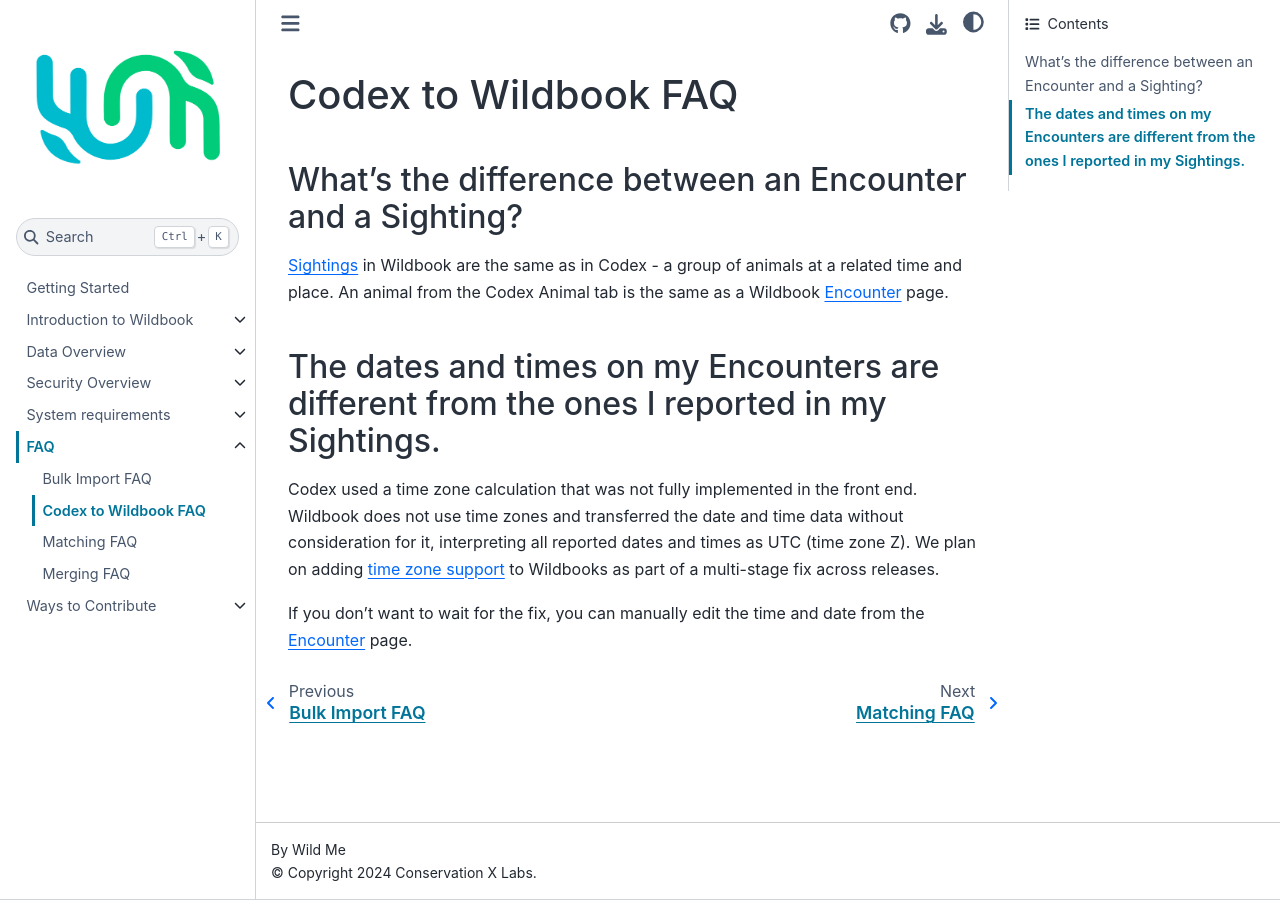
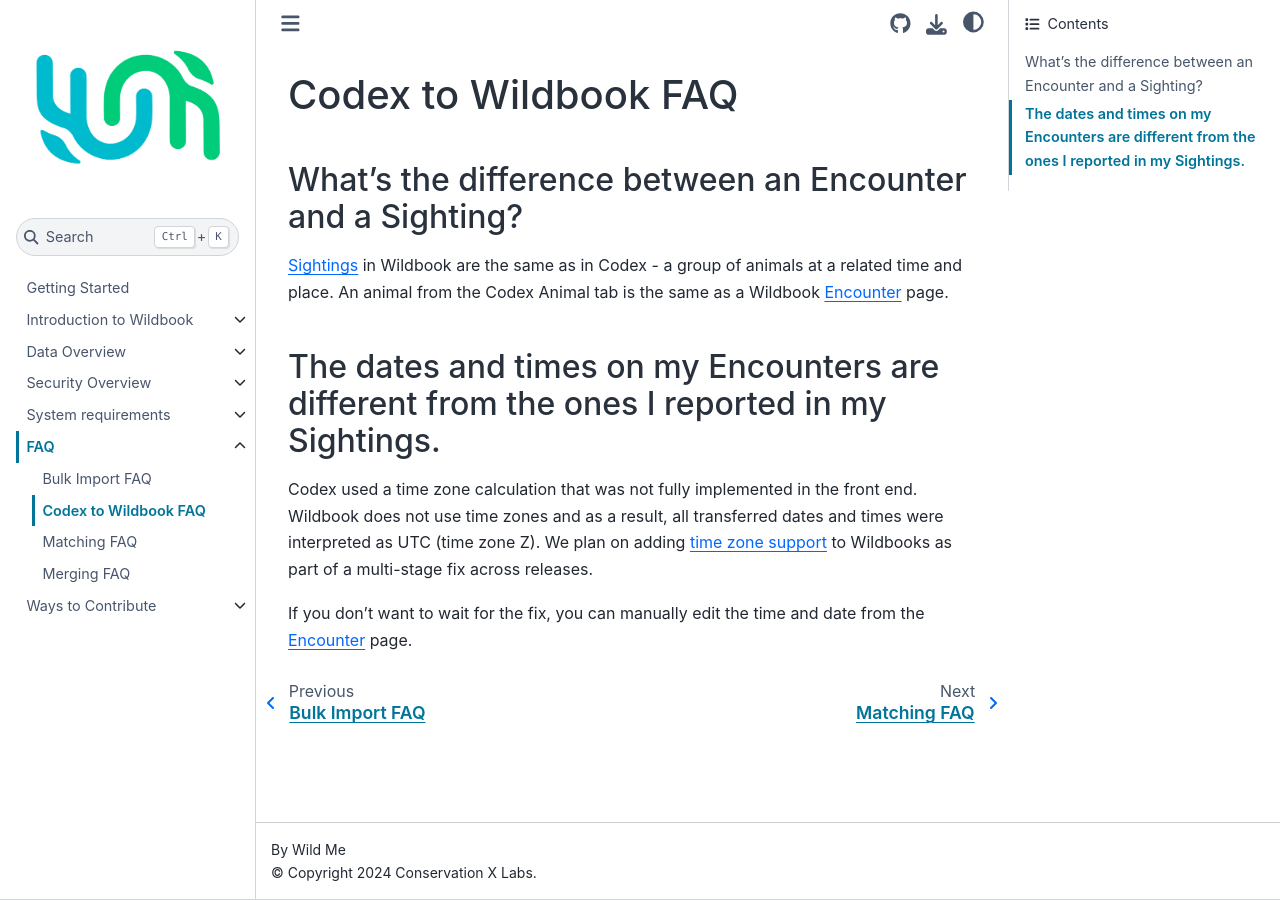
Before and after one commit to WildMeOrg/wildbook-docs, a Sphinx documentation site: the page built from docs/faq/codex-wildbook-faq.md, in a window 1280 px wide. Built offline with Sphinx 7.4.7 and the Sphinx Book theme 1.1.4, drawn with Linux system fonts in a browser that asks for light colours.

Commit message:
Update codex-wildbook-faq.md
Now extra concise!

```diff
--- a/docs/faq/codex-wildbook-faq.md
+++ b/docs/faq/codex-wildbook-faq.md
@@ -6,6 +6,6 @@
 
 ## The dates and times on my Encounters are different from the ones I reported in my Sightings.
 
-Codex used a time zone calculation that was not fully implemented in the front end. Wildbook does not use time zones and transferred the date and time data without consideration for it, interpreting all reported dates and times as UTC (time zone Z). We plan on adding [time zone support](https://github.com/WildMeOrg/Wildbook/issues/721) to Wildbooks as part of a multi-stage fix across releases.
+Codex used a time zone calculation that was not fully implemented in the front end. Wildbook does not use time zones and as a result, all transferred dates and times were interpreted as UTC (time zone Z). We plan on adding [time zone support](https://github.com/WildMeOrg/Wildbook/issues/721) to Wildbooks as part of a multi-stage fix across releases.
 
 If you don't want to wait for the fix, you can manually edit the time and date from the [Encounter](../introduction/encounter.md) page.
```
